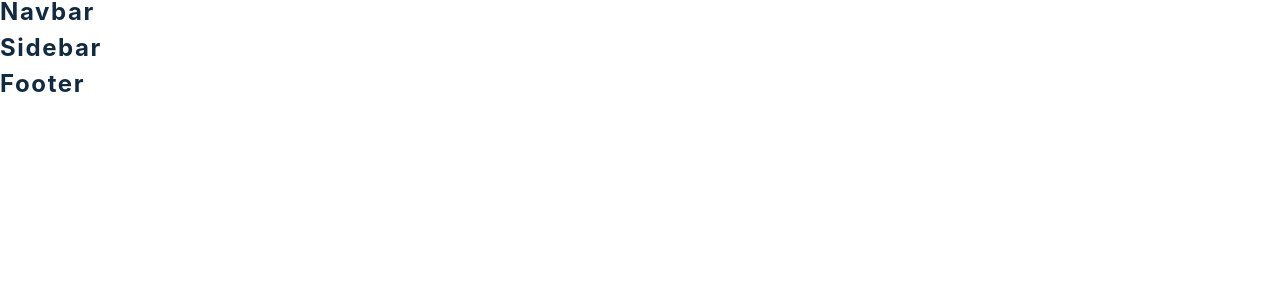
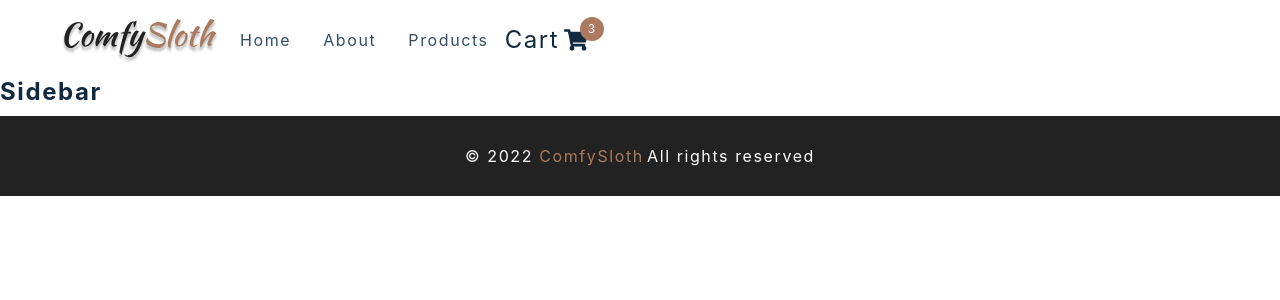
Before and after one commit to systemry420/react-ecom, a React (Create React App) app: page /cart in a window 1280 px wide. Shown: the top 300 px of the page. Built offline with nearby package versions, Linux system fonts and the light colour scheme; the HTML template or start-up script is replaced by a standard one.

Commit message:
finish nav and footer

```diff
--- a/src/components/CartButtons.js
+++ b/src/components/CartButtons.js
@@ -7,7 +7,15 @@
 import { useUserContext } from '../context/user_context'
 
 const CartButtons = () => {
-  return <h4>cart buttons </h4>
+  return <Wrapper className='cart-btn-wrapper'>
+    <Link to='cart' className='cart-btn'>
+        Cart
+      <span className='cart-container'>
+        <FaShoppingCart />
+        <span className='cart-value'>3</span>
+      </span>
+    </Link>
+  </Wrapper>
 }
 
 const Wrapper = styled.div`
--- a/src/components/Footer.js
+++ b/src/components/Footer.js
@@ -1,7 +1,13 @@
 import React from 'react'
 import styled from 'styled-components'
 const Footer = () => {
-  return <h4>footer</h4>
+  return <Wrapper>
+    <h5>
+      &copy; {new Date().getFullYear() + ' '}
+      <span>ComfySloth</span>
+    </h5>
+    <h5> All rights reserved </h5>
+  </Wrapper>
 }
 
 const Wrapper = styled.footer`
--- a/src/components/Navbar.js
+++ b/src/components/Navbar.js
@@ -9,7 +9,29 @@
 import { useUserContext } from '../context/user_context'
 
 const Nav = () => {
-  return <h4>navbar</h4>
+  return <NavContainer>
+    <div className='nav-center'>
+      <div className='nav-header'>
+        <Link to='/'>
+          <img src={logo} alt={logo} />
+        </Link>
+        <button className='nav-toggle'>
+          <FaBars />
+        </button>
+
+        <ul className='nav-links'>
+          {links.map((link) => {
+            return <li key={link.id}>
+              <Link to={link.url}>
+                {link.text}
+              </Link>
+            </li>
+          })}
+        </ul>
+        <CartButtons />
+      </div>
+    </div>
+  </NavContainer>
 }
 
 const NavContainer = styled.nav`
```
